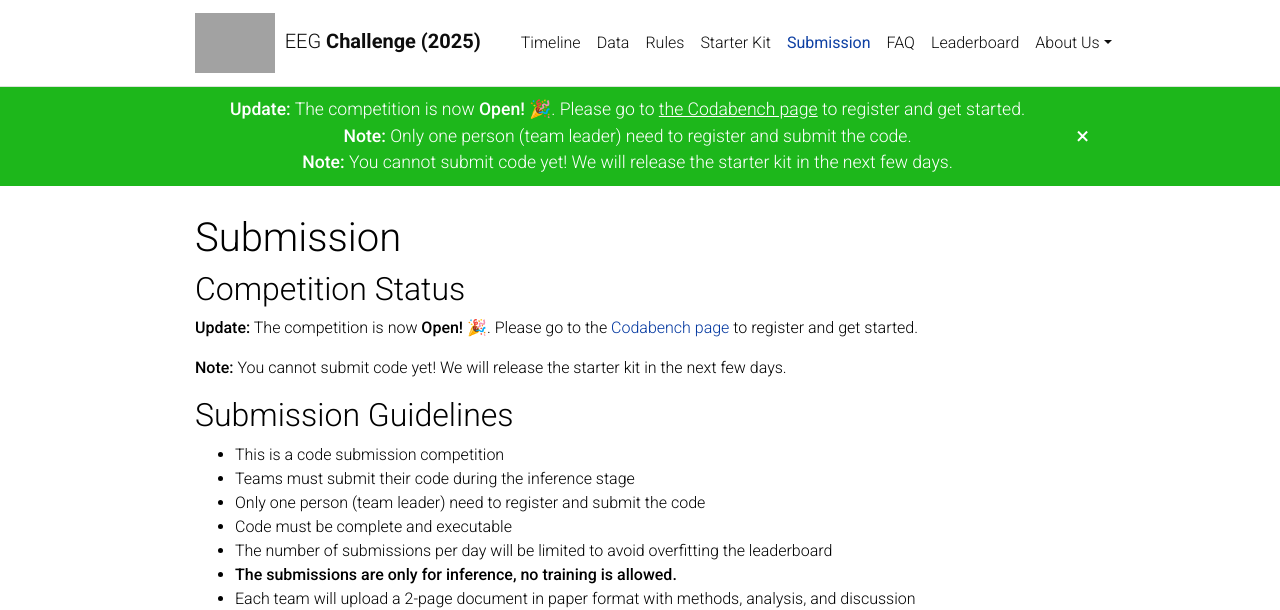
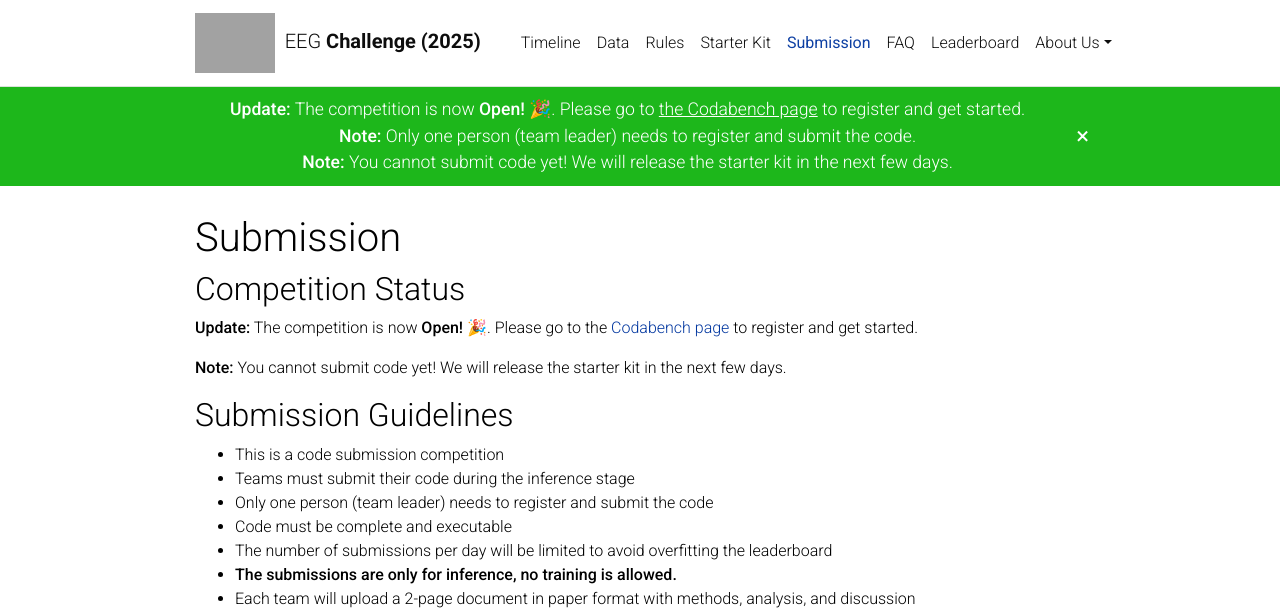
Before and after one commit to urgent-challenge/urgent2024, a Jekyll site: the page built from _pages/submission.md, in a window 1280 px wide. Shown: the top 610 px of the page. Built offline with Jekyll 4.4.1, drawn with Linux system fonts in a browser that asks for light colours; comment, search, counter and statistics services are not loaded; a style sheet for code colours, icons or effects is not loaded; grey boxes are pictures that could not be loaded.

Commit message:
fix type

```diff
--- a/_layouts/default.html
+++ b/_layouts/default.html
@@ -72,7 +72,7 @@
           <div style="text-align: center; width: 100%;">
             <strong>Update:</strong> The competition is now <strong>Open! 🎉</strong>.
             Please go to <a href="https://www.codabench.org/competitions/9975/" style="text-decoration: underline;">the Codabench page</a> to register and get started.<br>
-            <strong>Note:</strong> Only one person (team leader) need to register and submit the code.<br>
+            <strong>Note:</strong> Only one person (team leader) needs to register and submit the code.<br>
             <strong>Note:</strong> You cannot submit code yet! We will release the starter kit in the next few days.
           </div>
         </div>
--- a/_pages/submission.md
+++ b/_pages/submission.md
@@ -17,7 +17,7 @@ nav_order: 6
 
 - This is a code submission competition
 - Teams must submit their code during the inference stage
-- Only one person (team leader) need to register and submit the code
+- Only one person (team leader) needs to register and submit the code
 - Code must be complete and executable
 - The number of submissions per day will be limited to avoid overfitting the leaderboard
 - **The submissions are only for inference, no training is allowed.**
```
